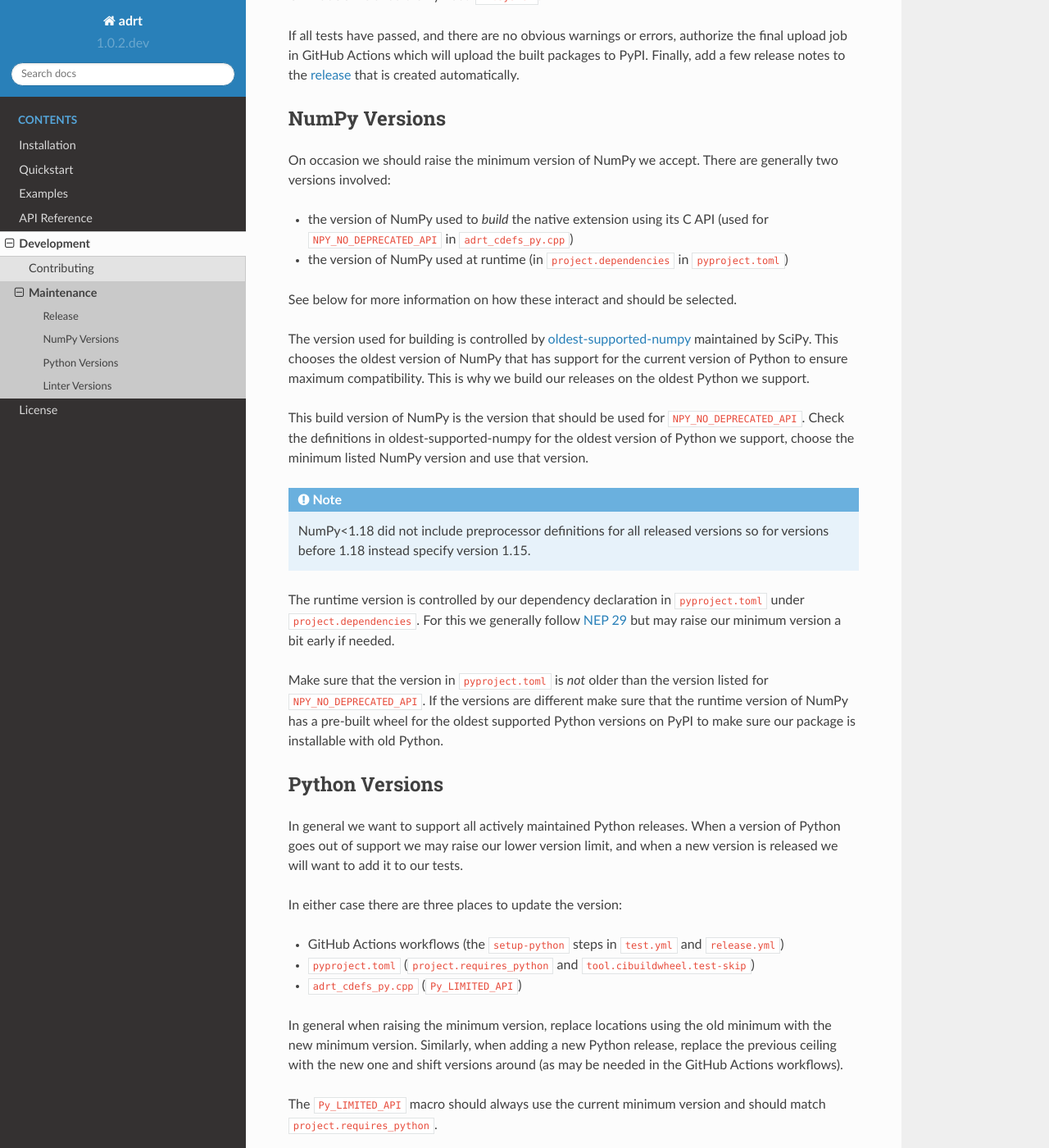
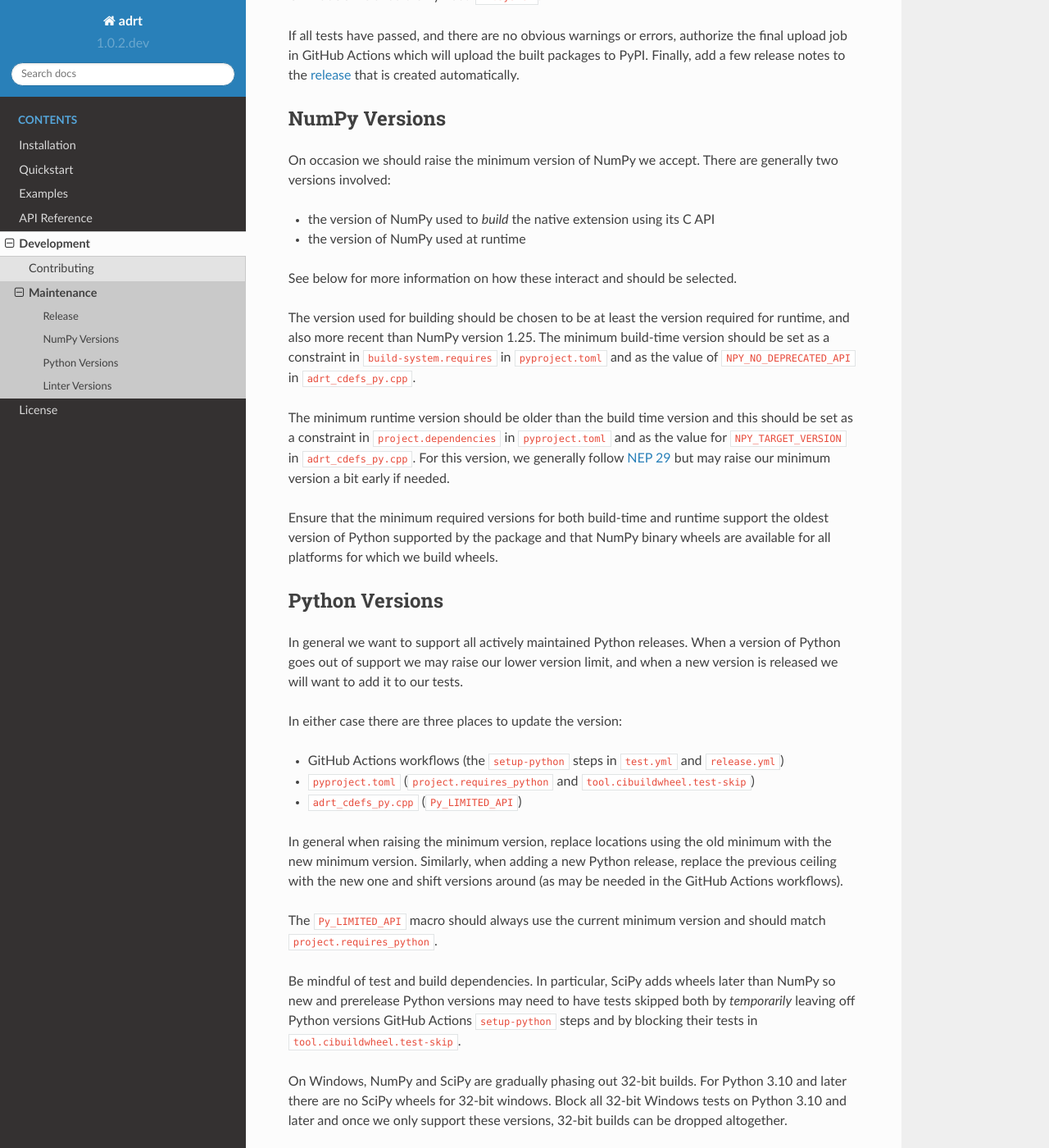
Before and after one commit to karlotness/adrt, a Sphinx documentation site: the page built from docs/develop.maintain.rst, in a window 1280 px wide and 1400 px high, scrolled down 1230 px. Shown: the whole window at 82% size. Built offline with Sphinx 7.4.7 and the Read the Docs theme 2.0.0, drawn with Linux system fonts in a browser that asks for light colours.

Commit message:
Update maintenance documentation for new NumPy version selection.
The recent changes removed oldest-supported-numpy. Update notes to
reflect the new setup.

```diff
--- a/docs/develop.maintain.rst
+++ b/docs/develop.maintain.rst
@@ -71,41 +71,30 @@
 There are generally two versions involved:
 
 * the version of NumPy used to *build* the native extension using its
-  C API (used for ``NPY_NO_DEPRECATED_API`` in ``adrt_cdefs_py.cpp``)
-* the version of NumPy used at runtime (in ``project.dependencies`` in
-  ``pyproject.toml``)
+  C API
+* the version of NumPy used at runtime
 
 See below for more information on how these interact and should be
 selected.
 
-The version used for building is controlled by `oldest-supported-numpy
-<https://pypi.org/project/oldest-supported-numpy/>`__ maintained by
-SciPy. This chooses the oldest version of NumPy that has support for
-the current version of Python to ensure maximum compatibility. This is
-why we build our releases on the oldest Python we support.
+The version used for building should be chosen to be at least the
+version required for runtime, and also more recent than NumPy version
+1.25. The minimum build-time version should be set as a constraint in
+``build-system.requires`` in ``pyproject.toml`` and as the value of
+``NPY_NO_DEPRECATED_API`` in ``adrt_cdefs_py.cpp``.
 
-This build version of NumPy is the version that should be used for
-``NPY_NO_DEPRECATED_API``. Check the definitions in
-oldest-supported-numpy for the oldest version of Python we support,
-choose the minimum listed NumPy version and use that version.
-
-.. note::
-
-   NumPy<1.18 did not include preprocessor definitions for all
-   released versions so for versions before 1.18 instead specify
-   version 1.15.
-
-The runtime version is controlled by our dependency declaration in
-``pyproject.toml`` under ``project.dependencies``. For this we
+The minimum runtime version should be older than the build time
+version and this should be set as a constraint in
+``project.dependencies`` in ``pyproject.toml`` and as the value for
+``NPY_TARGET_VERSION`` in ``adrt_cdefs_py.cpp``. For this version, we
 generally follow `NEP 29
 <https://numpy.org/neps/nep-0029-deprecation_policy.html>`__ but may
 raise our minimum version a bit early if needed.
 
-Make sure that the version in ``pyproject.toml`` is *not* older than
-the version listed for ``NPY_NO_DEPRECATED_API``. If the versions are
-different make sure that the runtime version of NumPy has a pre-built
-wheel for the oldest supported Python versions on PyPI to make sure
-our package is installable with old Python.
+Ensure that the minimum required versions for both build-time and
+runtime support the oldest version of Python supported by the package
+and that NumPy binary wheels are available for all platforms for which
+we build wheels.
 
 Python Versions
 ---------------
```
